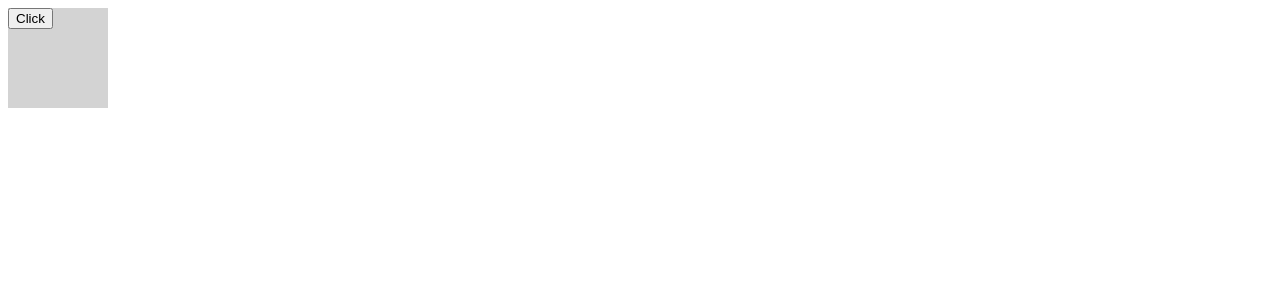
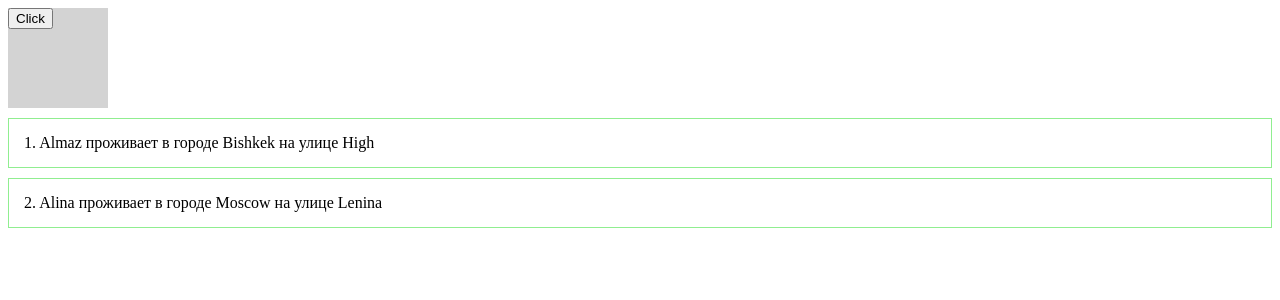
Before and after one commit to Almaz2607/react-typescript, a React (Create React App) app: page / in a window 1280 px wide. Shown: the top 300 px of the page. Built offline with nearby package versions, Linux system fonts and the light colour scheme.

Commit message:
create components UserList & UserItem

```diff
--- a/src/App.tsx
+++ b/src/App.tsx
@@ -1,7 +1,24 @@
 import React from "react";
 import Card, { CardVariant } from "./components/card";
+import UserList from "./components/userList";
+import { IUser } from "./types/types";
 
 function App() {
+  const users: IUser[] = [
+    {
+      id: 1,
+      name: "Almaz",
+      email: "kak@mail.ru",
+      address: { city: "Bishkek", street: "High", zipcode: "23432" },
+    },
+    {
+      id: 2,
+      name: "Alina",
+      email: "alina@gmail.com",
+      address: { city: "Moscow", street: "Lenina", zipcode: "58854" },
+    },
+  ];
+
   return (
     <div>
       <Card
@@ -12,6 +29,7 @@
       >
         <button>Click</button>
       </Card>
+      <UserList users={users} />
     </div>
   );
 }
--- /dev/null
+++ b/src/components/userItem.tsx
@@ -0,0 +1,21 @@
+import React, { FC } from "react";
+import { IUser } from "../types/types";
+
+interface UserItemProps {
+  user: IUser;
+}
+
+const UserItem: FC<UserItemProps> = ({ user }) => {
+  return (
+    <>
+      <div
+        style={{ padding: 15, border: "1px solid lightgreen", marginTop: 10 }}
+      >
+        {user.id}. {user.name} проживает в городе {user.address.city} на улице{" "}
+        {user.address.street}
+      </div>
+    </>
+  );
+};
+
+export default UserItem;
--- /dev/null
+++ b/src/components/userList.tsx
@@ -0,0 +1,19 @@
+import React, { FC } from "react";
+import { IUser } from "../types/types";
+import UserItem from "./userItem";
+
+interface UserListProps {
+  users: IUser[];
+}
+
+const UserList: FC<UserListProps> = ({ users }) => {
+  return (
+    <div>
+      {users.map((user) => (
+        <UserItem key={user.id} user={user} />
+      ))}
+    </div>
+  );
+};
+
+export default UserList;
--- /dev/null
+++ b/src/types/types.tsx
@@ -0,0 +1,12 @@
+export interface IAddress {
+  street: string;
+  city: string;
+  zipcode: string;
+}
+
+export interface IUser {
+  id: number;
+  name: string;
+  email: string;
+  address: IAddress;
+}
```
